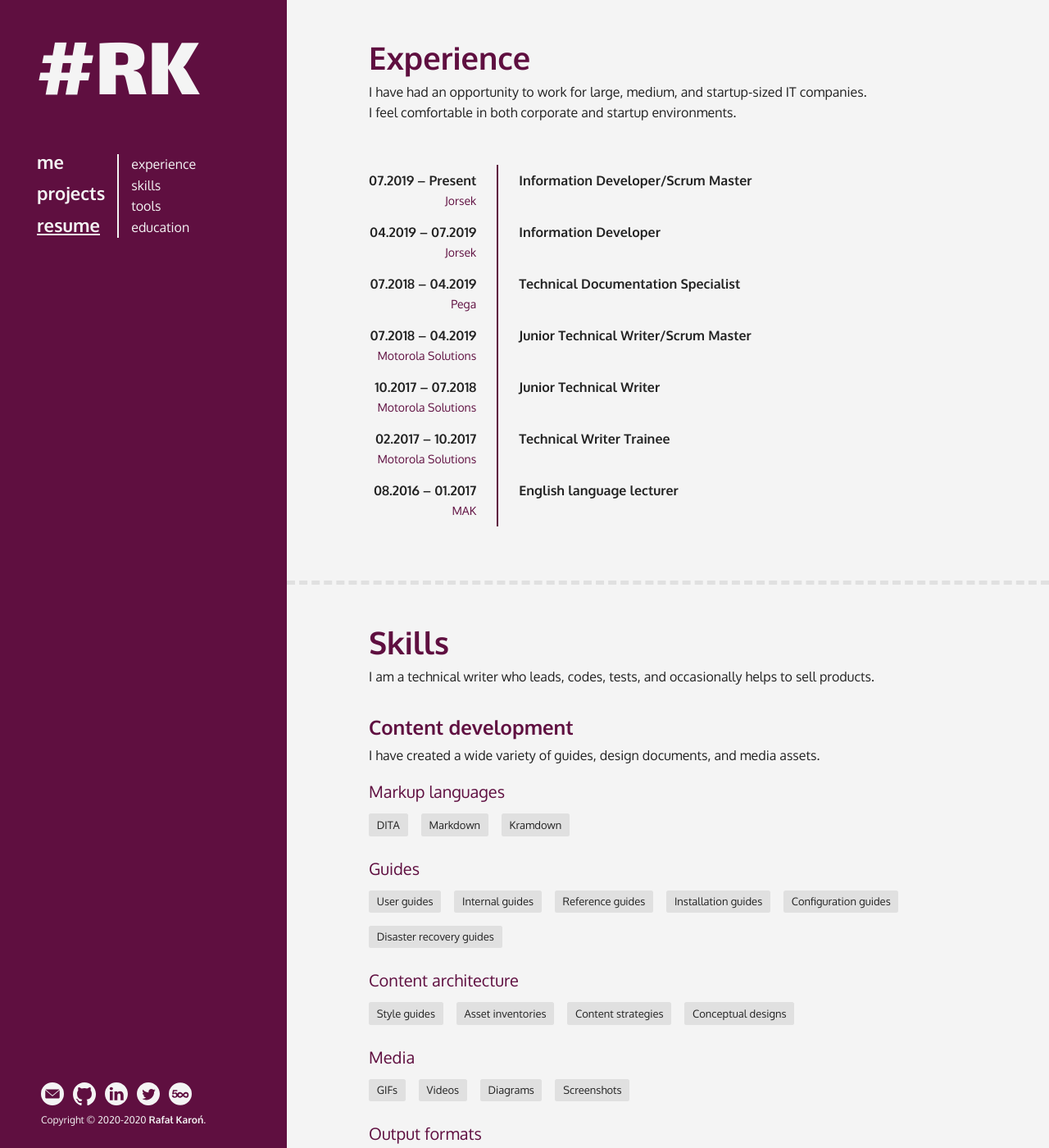
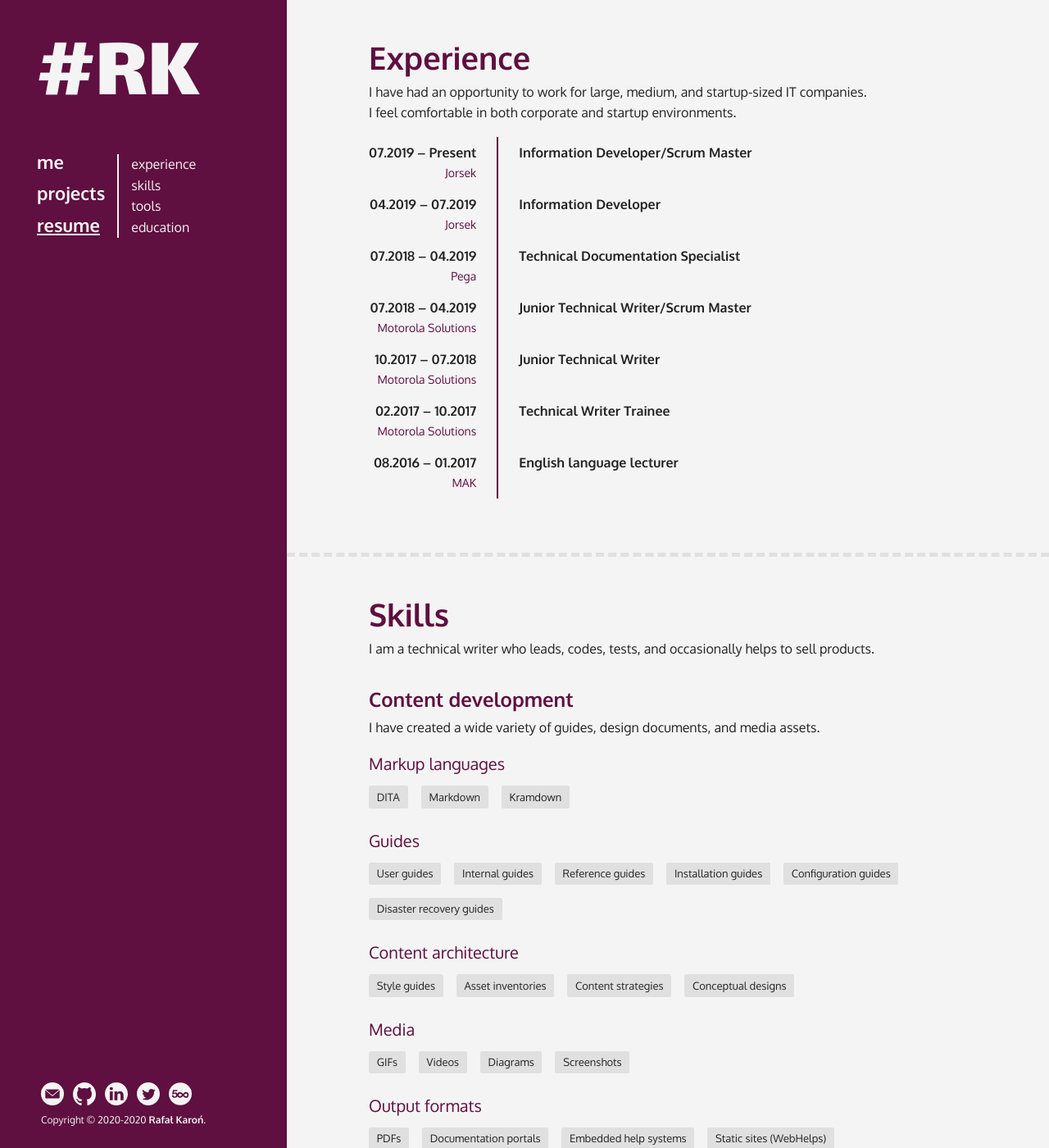
Before and after one commit to rafalkaron/rafalkaron.github.io, a Jekyll site: the page built from resume.md, in a window 1280 px wide and 1400 px high. Shown: the whole window at 82% size. Built offline with Jekyll 4.4.1, drawn with Linux system fonts in a browser that asks for light colours; some web fonts are replaced.

Commit message:
site header updates

```diff
--- a/_sass/r/content/table.scss
+++ b/_sass/r/content/table.scss
@@ -42,7 +42,7 @@ tr:nth-child(even) > td {
 table.cv-experience {
     border: none;
     width: 100%;
-    margin-top: 5rem;
+    margin-top: $margin;
     display: block;
 
     thead {
--- a/_sass/r/layout/mobile.scss
+++ b/_sass/r/layout/mobile.scss
@@ -46,7 +46,7 @@ header#site-header {
     top: 0;
     left: 0;
     right: 0;
-    padding: 2.5rem 5rem;
+    padding: 2.5rem 5rem 0 5rem;
     display: flex;
     align-items: flex-start;
     justify-content: space-between;
```
